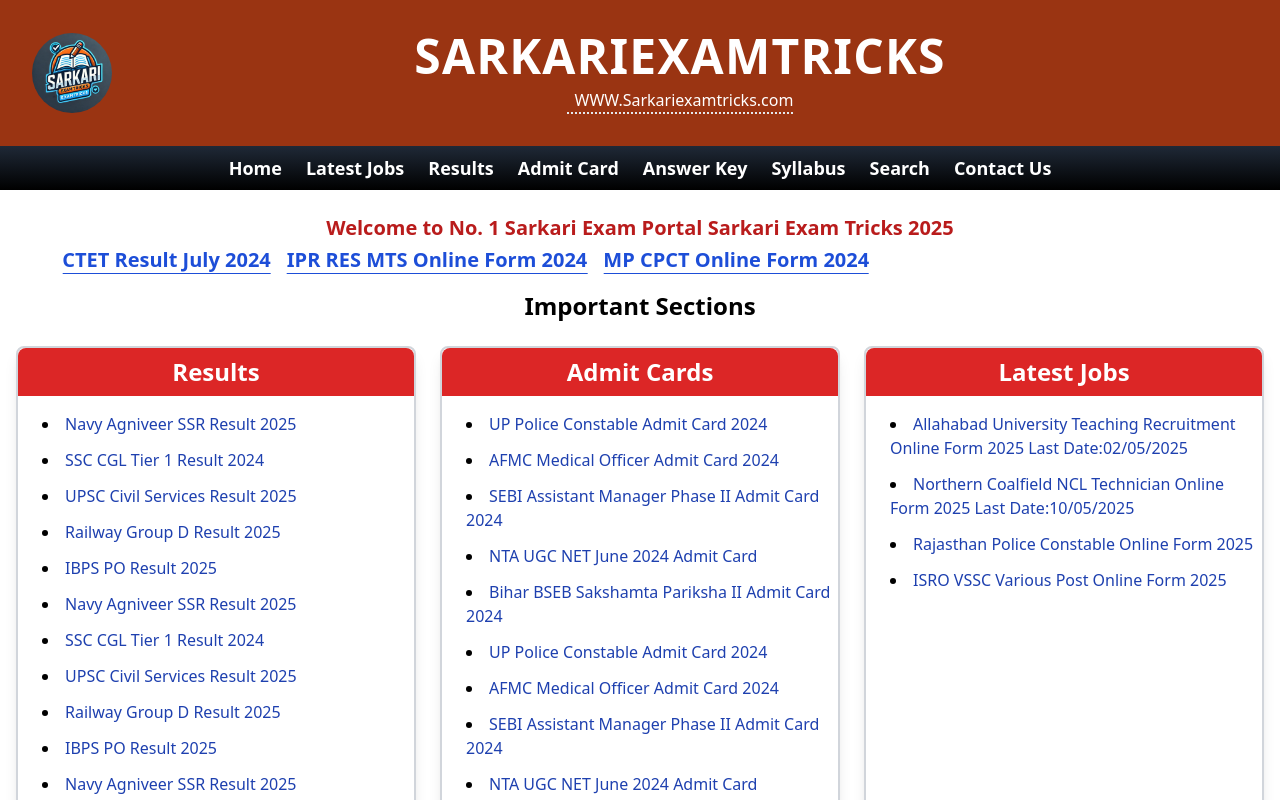
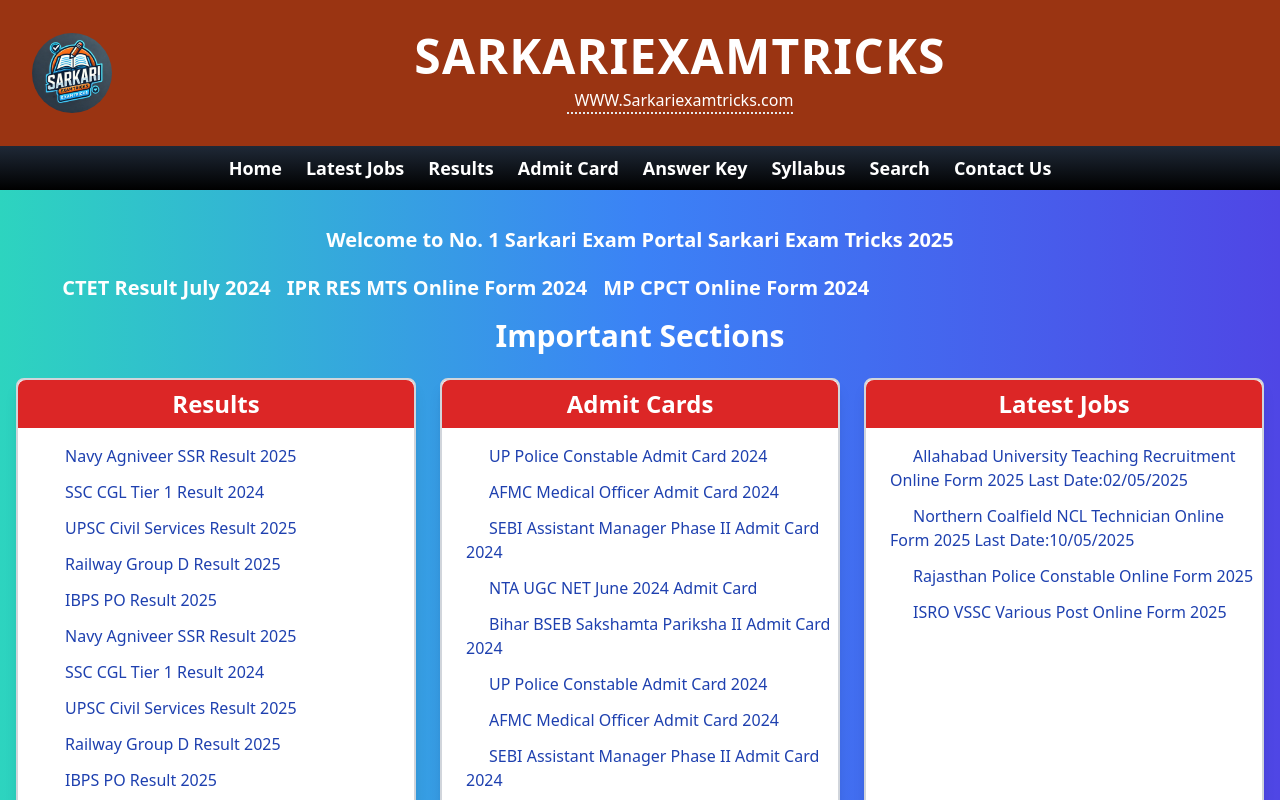
Before and after one commit to rahulkumar9918/sarkariexamtricks, a React (Create React App) app: page / in a window 1280 px wide. Shown: the top 800 px of the page. Built offline with nearby package versions, Linux system fonts and the light colour scheme.

Commit message:
ui update

```diff
--- a/src/Components/pages/Main.jsx
+++ b/src/Components/pages/Main.jsx
@@ -12,34 +12,34 @@
 
 const Main = () => {
   return (
-    <div className="w-full min-h-screen">
+    <div className="w-full min-h-screen bg-gradient-to-r from-teal-400 via-blue-500 to-indigo-600 text-white">
       {/* Welcome Section */}
-      <div className="text-center font-semibold pt-3 text-lg sm:text-xl">
-        <p className="text-red-700 pt-3">
+      <div className="text-center font-semibold pt-6 text-lg sm:text-xl">
+        <p className="text-white pt-3">
           Welcome to No. 1 Sarkari Exam Portal Sarkari Exam Tricks 2025
         </p>
       </div>
 
       {/* Marquee Section */}
-      <div className="text-center font-semibold text-lg sm:text-xl px-4 sm:px-10">
+      <div className="text-center font-semibold text-lg sm:text-xl px-4 sm:px-10 mt-4">
         <div className="relative overflow-hidden">
           <div className="animate-marquee-left whitespace-nowrap">
             <p className="pt-1 inline-block space-x-4">
               <Link
                 to="/ctet-result"
-                className="text-blue-700 border-b-2 border-blue-700 hover:text-blue-500 hover:border-blue-500"
+                className="text-white border-b-2 border-transparent hover:border-white transition duration-300"
               >
                 CTET Result July 2024
               </Link>
               <Link
                 to="/ipr-res-mts"
-                className="text-blue-700 border-b-2 border-blue-700 hover:text-blue-500 hover:border-blue-500"
+                className="text-white border-b-2 border-transparent hover:border-white transition duration-300"
               >
                 IPR RES MTS Online Form 2024
               </Link>
               <Link
                 to="/mp-cpct"
-                className="text-blue-700 border-b-2 border-blue-700 hover:text-blue-500 hover:border-blue-500"
+                className="text-white border-b-2 border-transparent hover:border-white transition duration-300"
               >
                 MP CPCT Online Form 2024
               </Link>
@@ -50,7 +50,7 @@
 
       {/* Grid Section for Result, Admit Card, and Latest Jobs */}
       <div className="container mx-auto p-4">
-        <h2 className="text-center text-2xl font-bold mb-6">
+        <h2 className="text-center text-3xl font-bold mb-6">
           Important Sections
         </h2>
         <div className="grid grid-cols-1 sm:grid-cols-2 lg:grid-cols-3 gap-6">
@@ -62,7 +62,7 @@
 
       {/* Grid Section for Other Components */}
       <div className="container mx-auto p-4">
-        <h2 className="text-center text-2xl font-bold mb-6">Other Sections</h2>
+        <h2 className="text-center text-3xl font-bold mb-6">Other Sections</h2>
         <div className="grid grid-cols-1 sm:grid-cols-2 lg:grid-cols-3 gap-6">
           <AnswerKey />
           <Syllabus />
```
